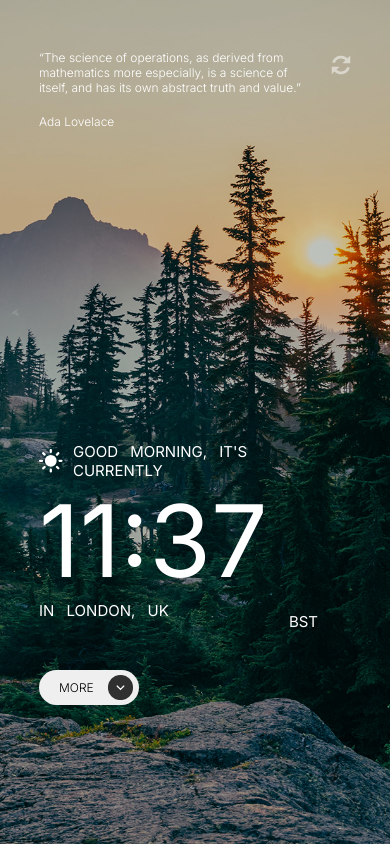
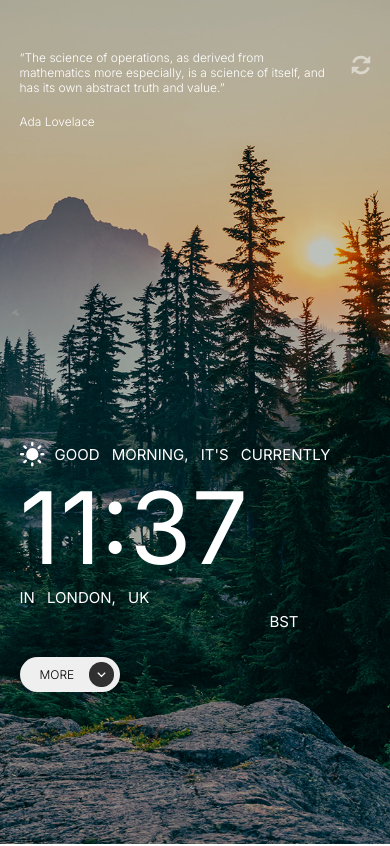
Before and after one commit to Avwerosuoghene/clock_app, a plain HTML site: page index.html in a window 390 px wide. Shown: the top 846 px of the page. Drawn offline with Linux system fonts and the light colour scheme.

Commit message:
adjusts width of morning greeting for mobile

```diff
--- a/styles.css
+++ b/styles.css
@@ -144,7 +144,7 @@
 
 .morning-greet {
     display: flex;
-    width: 60%;
+    width: 100%;
     justify-content: left;
     align-items: center;
 }
@@ -326,10 +326,17 @@
         width: 20px;
     }
 
+    .lower-section, .upper-section, .mezanine-section {
+        width: 90%;
+    }
 
     .lower-section {
         padding-top: 20px;
         justify-content:start ;
+    }
+
+    .morning-greet {
+        width: 100%;
     }
 
     .more-details {
```
